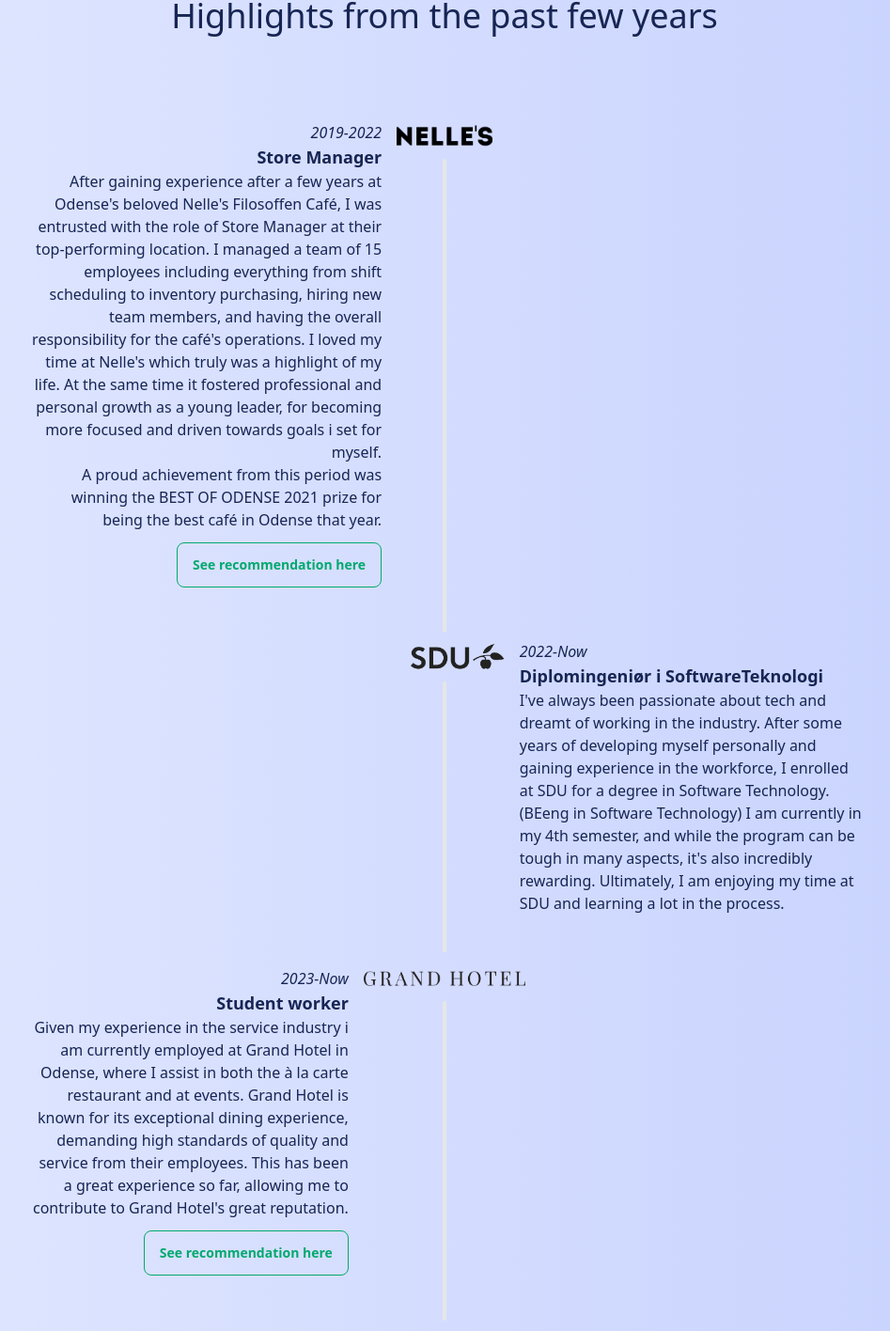
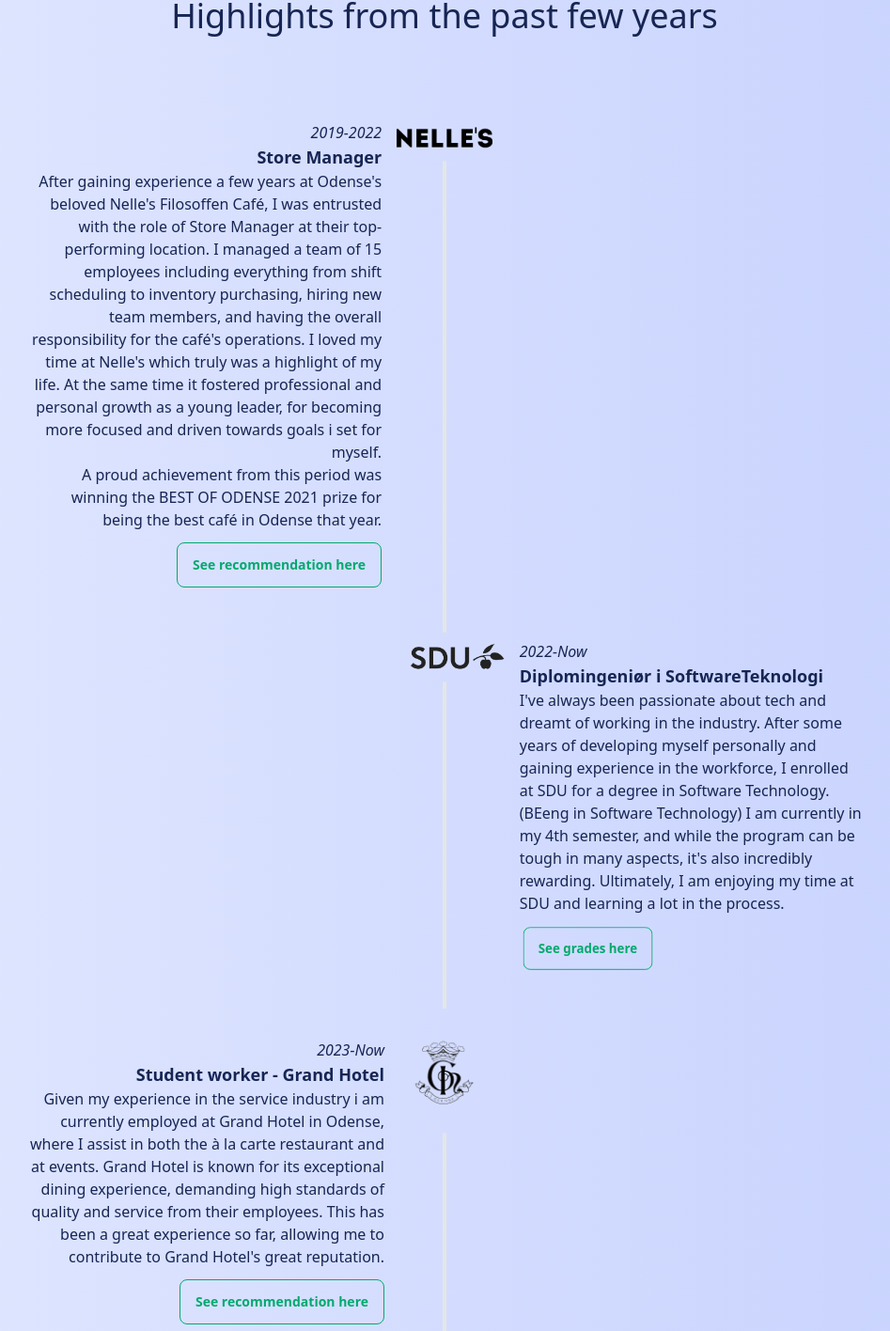
Before and after one commit to msundby/CV-Portfolio, an Angular app: page / in a window 1280 px wide. Shown: the part 2775-4191 px from the top of the page at 94% size, without its empty margins (167-1114 px from the left). Built offline with nearby package versions, Linux system fonts and the light colour scheme.

Commit message:
Timeline component responsive!

```diff
--- a/src/app/frontpage/frontpage.component.html
+++ b/src/app/frontpage/frontpage.component.html
@@ -1,4 +1,4 @@
-<section id="intro" class="flex flex-col pr-8 md:pr-0 md:flex-row items-center justify-center h-auto lg:h-[28rem] pt-24 pb-10 lg:pt-28 lg:space-x-6 space-y-6 lg:space-y-0 p-5 bg-gradient-to-r from-blue-900 to-blue-950">
+<section id="intro" class="flex flex-col md:pr-0 md:flex-row items-center justify-center h-auto lg:h-[28rem] pt-24 pb-10 lg:pt-28 lg:space-x-6 space-y-6 lg:space-y-0 p-5 bg-gradient-to-r from-blue-900 to-blue-950">
   <div id="image" class="h-48 w-48 md:h-64 md:w-64">
     <img src="./assets/me.jpeg" class="rounded-lg shadow-xl">
   </div>
@@ -22,16 +22,16 @@
 <section class=" flex flex-col bg-gradient-to-r from-indigo-200 to-indigo-200 md:flex-row justify-center items-center md:pl-30 md:pr-30 lg:h-[26rem]">
   <div id="languagesText" class="text-xl pr-4 pt-5 md:p-0 md:ml-3 md:mt-3 font-roboto text-center md:text-left md:font-normal md:text-4xl text-blue-950 md:w-2/5"> Languages, Frameworks & Containerization explored so far</div>
   <div id="companyLogos" class="text-4xl text-blue-950 md:w-2/5 font-2xl">
-    <div class="flex flex-wrap pt-6 ml-4 mr-10 md:flex-wrap justify-center gap-x-6 gap-y-3 md:mx-0 md:justify-center md:items-center md:gap-y-3 md:gap-10 md:p-4">
+    <div class="flex flex-wrap pt-6 ml-4 mx-2 md:flex-wrap justify-center gap-x-6 gap-y-3 md:mx-0 md:justify-center md:items-center md:gap-y-3 md:gap-10 md:p-4">
       <div class="flex items-center"><img src="./assets/java.png" class="h-20 mb-3 md:h-16 md:mt-3 lg:h-18 xl:h-24"></div>
       <div class="flex items-center"><img src="./assets/angular.png" class="h-14 mt-1 md:h-12 md:mt-3 lg:h-14 xl:h-20 "></div>
       <div class="flex items-center"><img src="./assets/css.png" class="h-14 md:h-12 md:mt-3 lg:h-14 xl:h-20"></div>
       <div class="flex items-center"><img src="./assets/html.png" class="h-14 md:h-12 md:mt-3 lg:h-14 xl:h-20"></div>
-      <div class="flex items-center"><img src="./assets/javascript.png" class="h-12 mb-4 md:h-10 lg:h-12 lg:mt-8 xl:h-16 mt-3"></div>
+      <div class="flex items-center"><img src="./assets/javascript.png" class="h-12 mb-4 mt-6 md:h-10 lg:h-12 lg:mt-8 xl:h-16"></div>
       <div class="flex items-center"><img src="./assets/laravel-3.png" class="h-20 mt- md:h-16 md:mt-3 lg:h-22 lg:mt-3 xl:h-28"></div>
       <div class="flex items-center"><img src="./assets/java-spring.png" class="h-8 mb-1 md:h-8 lg:h-10 xl:h-14"></div>
-      <div class="flex items-center"><img src="./assets/docker.png" class="h-8 mt-3 mb-6 md:h-8 lg:h-10 xl:h-14 xl:mb-3"></div>
-      <div class="flex items-center"><img src="./assets/tailwind.png" class="h-6 mt-2 md:h-6 lg:h-7 xl:h-8"></div>
+      <div class="flex items-center"><img src="./assets/docker.png" class="h-8 mt-5 sm:mt-3 mb-6 md:h-8 lg:h-10 xl:h-14 xl:mb-3"></div>
+      <div class="flex items-center"><img src="./assets/tailwind.png" class="h-6 sm:mt-2 md:h-6 lg:h-7 xl:h-8"></div>
     </div>
   </div>
 </section>
--- a/src/app/timeline/timeline.component.html
+++ b/src/app/timeline/timeline.component.html
@@ -1,20 +1,20 @@
 <div id="cv" class="h-10 bg-gradient-to-r from-blue-900 to-blue-950"></div>
-<section class="h-auto bg-gradient-to-r from-indigo-100 to-indigo-200 px-48 pb-20" >
+<section class="h-auto bg-gradient-to-r from-indigo-100 to-indigo-200 px-2 md:px-10 md:text-start lg:px-20 xl:px-48 pb-20" >
 
-  <div id="aboutme1234" class="text-4xl text-blue-950 font-2xl flex flex-row justify-center pb-14 mb-8 pt-20">
+  <div id="aboutme1234" class="text-xl pt-5 pb-5 sm:text-4xl text-blue-950 font-2xl flex flex-row justify-center sm:pb-14 mb-8 sm:pt-20">
    Highlights from the past few years
   </div>
 
   <ul class="timeline timeline-snap-icon max-md:timeline-compact timeline-vertical text-blue-950 font-roboto">
 
-    <li>
+    <li class="mb-5 sm:mb-0">
       <div class="timeline-middle">
-        <img src="./assets/nelles.png" class="h-6 mx-3 mb-3">
+        <img src="./assets/nelles.png" class="h-4 mr-2 mt-0.5 sm:h-6 sm:mx-3 sm: mb-3">
       </div>
       <div class="timeline-start md:text-end mb-10">
         <time class="font-roboto italic">2019-2022</time>
         <div class="text-lg font-bold">Store Manager</div>
-        After gaining experience after a few years at Odense's beloved Nelle's Filosoffen Café, I was entrusted with the role of Store Manager at their top-performing location.
+        After gaining experience a few years at Odense's beloved Nelle's Filosoffen Café, I was entrusted with the role of Store Manager at their top-performing location.
         I managed a team of 15 employees including everything from shift scheduling to inventory purchasing, hiring new team members, and having the overall responsibility for the café's operations.
         I loved my time at Nelle's which truly was a highlight of my life. At the same time it fostered professional and personal growth as a young leader, for becoming more focused and driven towards goals i set for myself.
         <br>
@@ -22,13 +22,13 @@
         <br>
         <a target="_blank" href="./assets/recommendations/anbefaling-nelles.pdf"><button class="btn btn-outline btn-success mt-3">See recommendation here</button></a>
       </div>
-      <hr/>
+      <hr class="hidden sm:block"/>
     </li>
 
     <li>
       <hr />
       <div class="timeline-middle">
-        <img src="./assets/sdu.png" class="h-7 my-3 mr-3 ml-10">
+        <img src="./assets/sdu.png" class="h-4 mt-3 mr-2 sm:h-7 sm:my-3 sm:mr-3 sm:ml-10">
       </div>
       <div class="timeline-end mb-10 mt-4">
         <time class="font-roboto italic">2022-Now</time>
@@ -37,28 +37,37 @@
           After some years of developing myself personally and gaining experience in the workforce, I enrolled at SDU for a degree in Software Technology. (BEeng in Software Technology)
           I am currently in my 4th semester, and while the program can be tough in many aspects, it's also incredibly rewarding.
           Ultimately, I am enjoying my time at SDU and learning a lot in the process.
-      </div>
-      <hr />
+          <br>
+          <div class="group relative">
+
+            <a href="./assets/grades.png" target="_blank" class="btn btn-outline btn-success mt-3 lg:hidden">See grades here</a>
+
+            <button class="btn btn-outline btn-success mt-3 hidden lg:block">See grades here</button>
+            <img src="./assets/grades.png" class="hover-image rounded-md absolute top-0 left-0 opacity-0 group-hover:opacity-100 transition-opacity duration-300 mb-10 hidden lg:block">
+          </div>
+        </div>
+        <hr class="hidden sm:block"/>
     </li>
 
 
     <li>
       <div class="timeline-middle">
-        <img src="./assets/grand-hotel.png" class="h-4 mx-3 mb-4 mt-3">
+        <img src="./assets/grand-lille.png" class="h-16 sm:h-24 sm:mx-3 sm:mb-4 sm:mt-3">
       </div>
-      <div class="timeline-start md:text-end mb-10 mt-4">
+      <div class="timeline-start md:text-end mb-10 sm:mt-8">
         <time class="font-roboto italic">2023-Now</time>
-        <div class="text-lg font-bold">Student worker</div>
+        <div class="text-lg font-bold">Student worker - Grand Hotel</div>
          Given my experience in the service industry i am currently employed at Grand Hotel in Odense, where I assist in both the à la carte restaurant and at events.
          Grand Hotel is known for its exceptional dining experience, demanding high standards of quality and service from their employees.
          This has been a great experience so far, allowing me to contribute to Grand Hotel's great reputation.
          <br>
          <button class="btn btn-outline btn-success mt-3">See recommendation here</button>
       </div>
-      <hr/>
+      <hr class="hidden sm:block"/>
     </li>
 
-    <li>
+
+    <!-- <li>
       <hr />
       <div class="timeline-middle" id="scrolltest">
         <a target="_blank" href="https://www.linkedin.com/in/mathiasss/"><img src="./assets/linkedin.png" class="h-14 my-3 hover:scale-125 cursor-pointer"></a>
@@ -67,7 +76,12 @@
         <time class="font-roboto italic"></time>
         <div class="text-lg font-semibold mt-8 ml-3"> ← Check out my full CV at LinkedIn here</div>
       </div>
-    </li>
+    </li> -->
+
+    <div class="flex flex-col justify-center items-center mt-14 sm:mt-4">
+      <a target="_blank" href="https://www.linkedin.com/in/mathiasss/"><img src="./assets/linkedin.png" class="h-14 my-3 hover:scale-125 cursor-pointer"></a>
+      <div class="text-lg ml-3"> Check out my full CV at LinkedIn here</div>
+    </div>
 
 
   </ul>
```
Also changed, not shown: src/assets/grades.png (added), src/assets/grand-lille.png (added).
